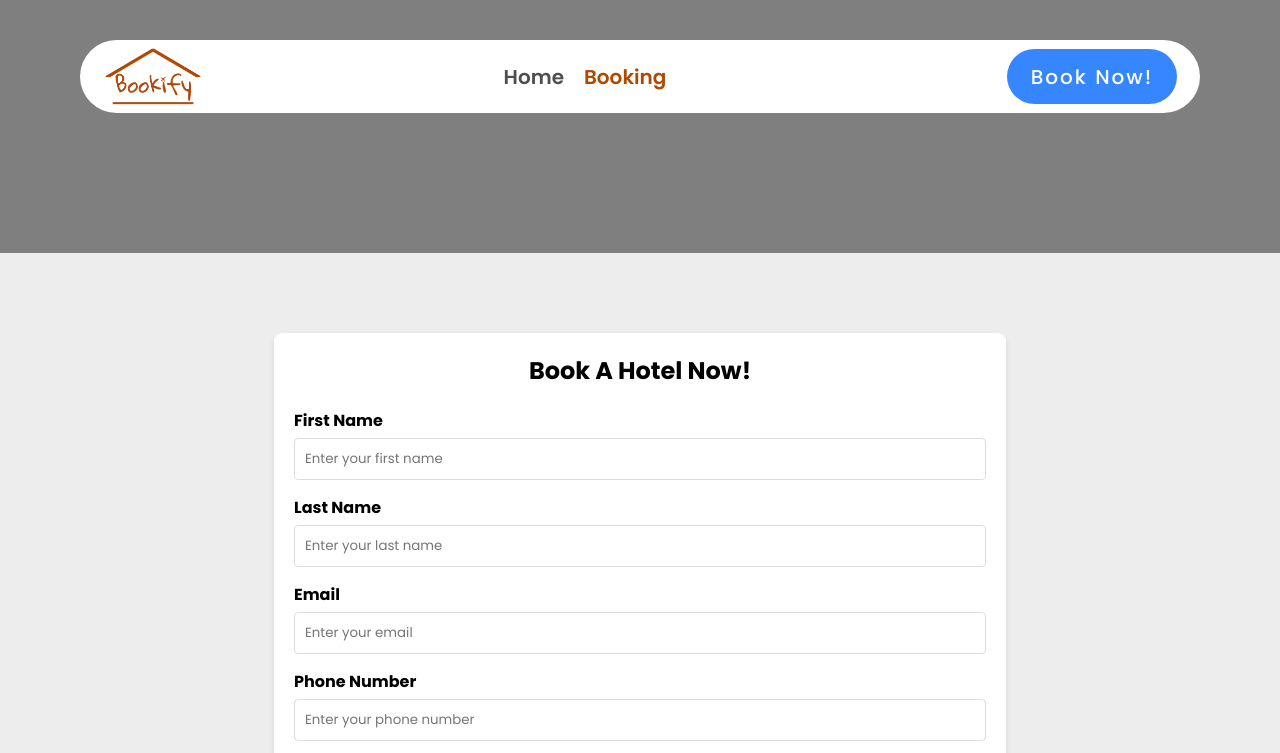
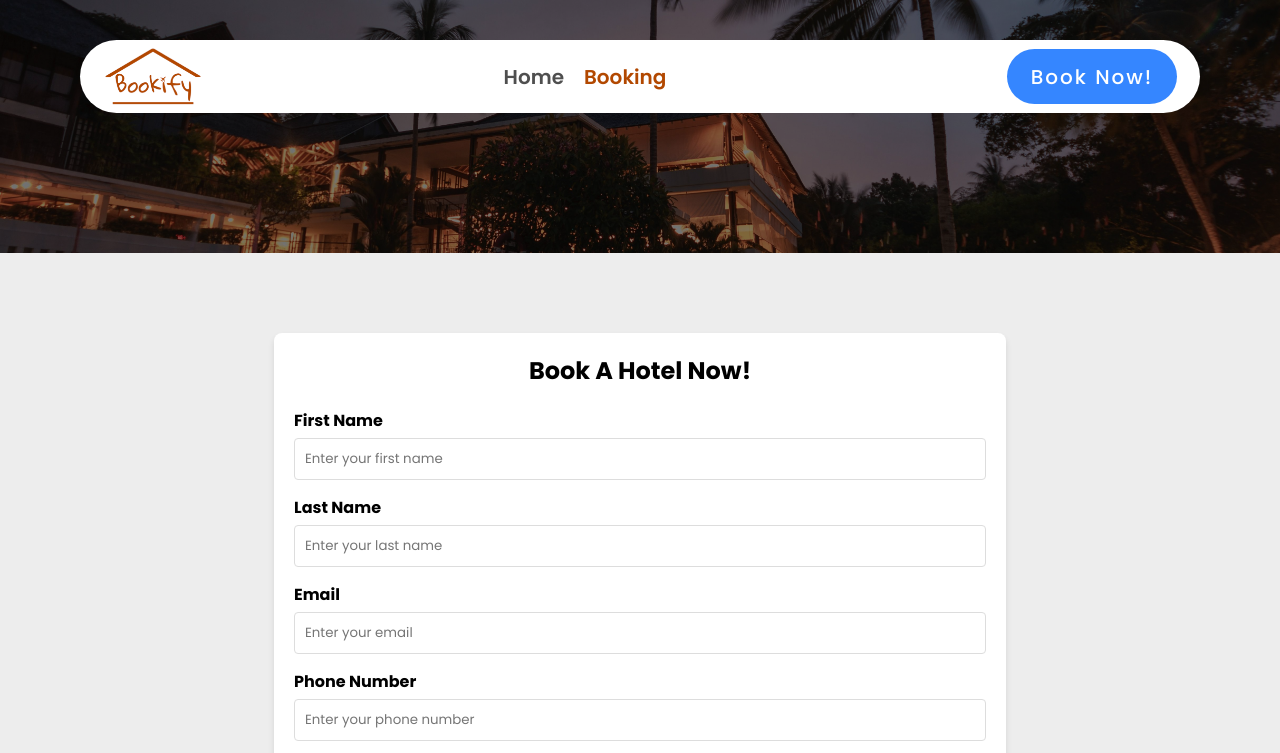
Before and after one commit to ammarwaheed8/-Bookify-Hotel-Booking-Site, a plain HTML site: page book-now.html in a window 1280 px wide. Shown: the top 753 px of the page. Drawn offline with nearby package versions, Linux system fonts and the light colour scheme; files whose address does not match are found by name.

Commit message:
Update book-now.css

```diff
--- a/CSS/book-now.css
+++ b/CSS/book-now.css
@@ -57,7 +57,7 @@
     padding: 40px 80px 80px 80px;
     display: flex;
     flex-direction: column;
-    background: linear-gradient(rgba(0, 0, 0, 0.5), rgba(0, 0, 0, 0.5)), url('img/bg-2.jpg');
+    background: linear-gradient(rgba(0, 0, 0, 0.5), rgba(0, 0, 0, 0.5)), url('../img/bg-2.jpg');
     background-position: center;
     background-size: cover;
 }
```
